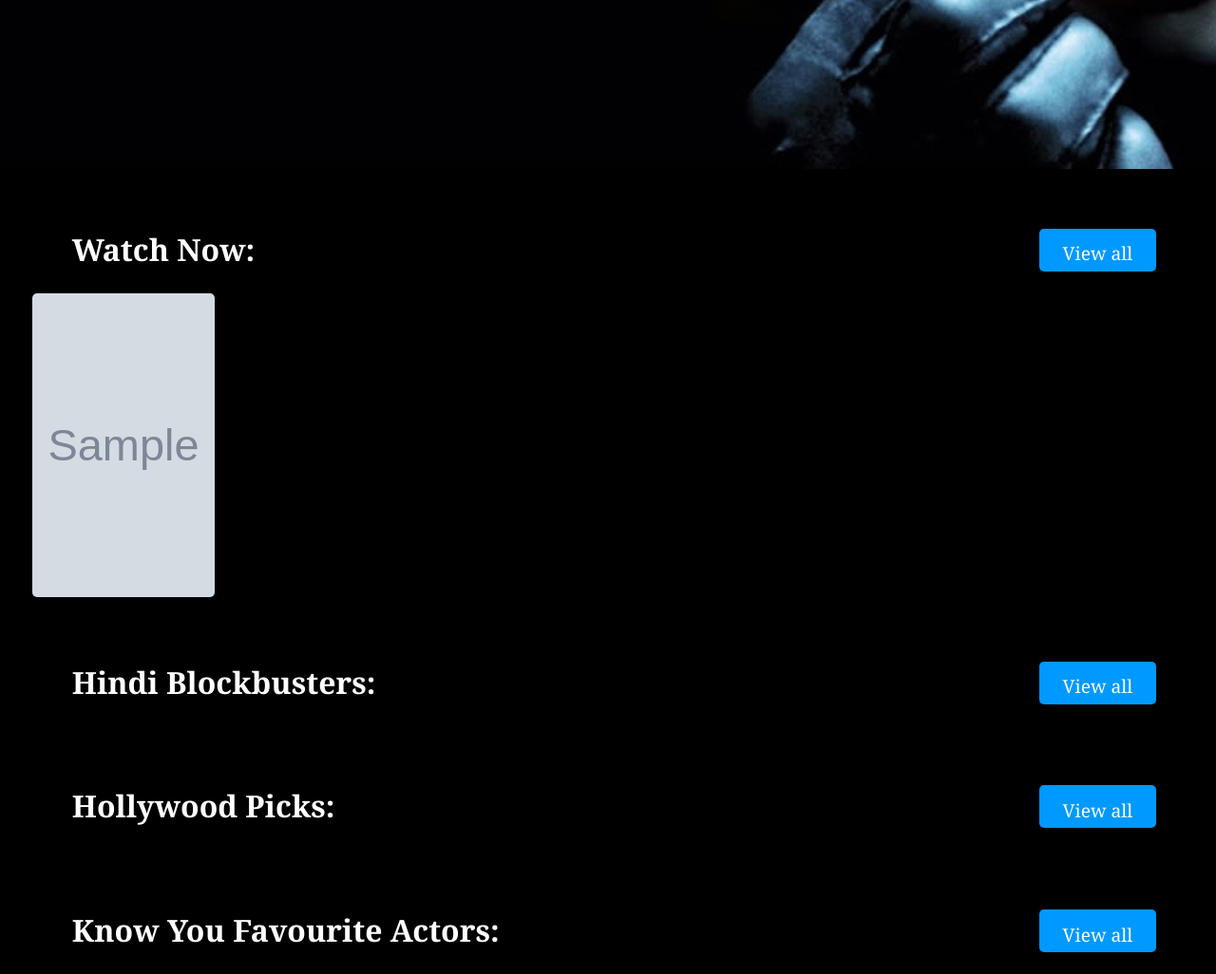
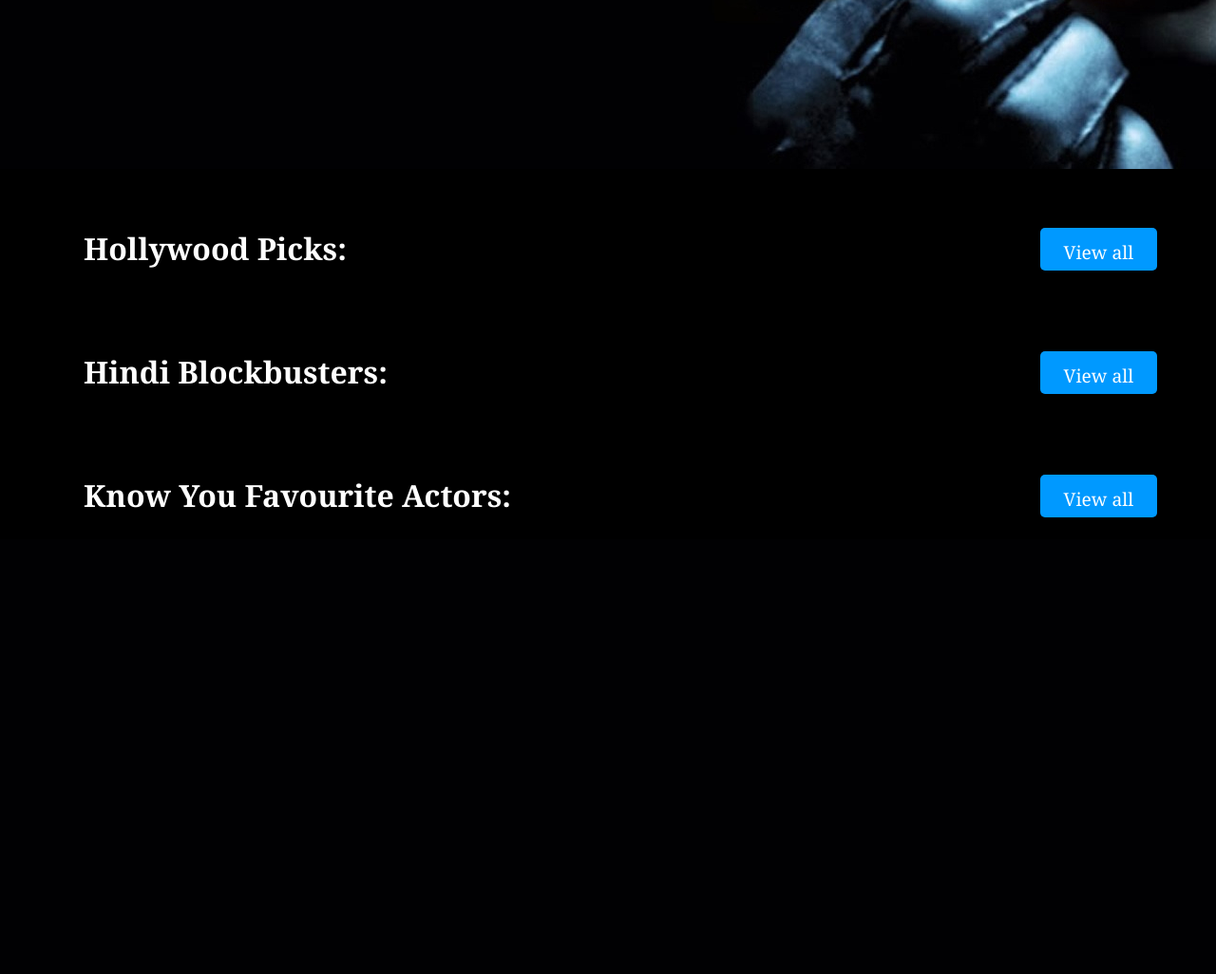
Before and after one commit to shuchitachawla2909/Movie-Review-System, a Django app: template itw2/blog/templates/blog/home.html in a window 1280 px wide. Shown: the part 622-1648 px from the top of the page at 95% size. After the commit the page ends 1167 px from the top, so only its background shows below. Run offline with Django 3.2, Linux system fonts and the light colour scheme; the template is opened without the code that fills it: most values are stand-ins (such as "Sample title", 1, 10 or a date in 2020); grey boxes marked "Sample" are stand-in pictures.

Commit message:
list on homepg

```diff
--- a/itw2/blog/templates/blog/home.html
+++ b/itw2/blog/templates/blog/home.html
@@ -11,16 +11,16 @@
             display: inline;
         }
         .fav{
-            padding-left: 2%;
+            padding-left: 3%;
         }
         .favimg{
-            width: 15vw;
+            width: 14vw;
             height: 40vh;
-            margin-left: 0.7%;
+            margin-left: 1%;
             border-radius: 5px;
         }
         .favimg:hover{
-            transform: scale(1.08);
+            transform: scale(1.05);
         }
         .favheading{
             color: white;
@@ -56,7 +56,7 @@
         </div>
     </div>
 
-    <div class="fav" style="background-color: black;">
+    <!-- <div class="fav" style="background-color: black;">
         <div class="headbtn">
             <h1 class="favheading">Watch Now:</h1>
             <a href="" class="allbtn">View all</a>
@@ -65,6 +65,20 @@
             <a href="{% url 'movie-detail' movie.id %}">
                 <img class="favimg" src="{{ movie.image.url }}" alt="">
             </a>
+        {% endfor %}
+    </div> -->
+
+    <div class="fav" style="background-color: black;">
+        <div class="headbtn">
+            <h1 class="favheading">Hollywood Picks:</h1>
+            <a href="" class="allbtn">View all</a>
+        </div>
+        {% for movie in movies %}
+            {% if movie.language == "English" %}
+                <a href="{% url 'movie-detail' movie.id %}">
+                    <img class="favimg" src="{{ movie.image.url }}" alt="">
+                </a>
+            {% endif %}
         {% endfor %}
     </div>
 
@@ -83,20 +97,6 @@
     </div>
 
 
-    <div class="fav" style="background-color: black;">
-        <div class="headbtn">
-            <h1 class="favheading">Hollywood Picks:</h1>
-            <a href="" class="allbtn">View all</a>
-        </div>
-        {% for movie in movies %}
-            {% if movie.language == "English" %}
-                <a href="{% url 'movie-detail' movie.id %}">
-                    <img class="favimg" src="{{ movie.image.url }}" alt="">
-                </a>
-            {% endif %}
-        {% endfor %}
-    </div>
-
 
     <div class="fav" style="background-color: black;">
         <div class="headbtn">
```
Also changed, not shown: itw2/blog/views.py (+1 -7 lines), itw2/db.sqlite3, itw2/media/movies/bajrangiposter.jpeg (added), itw2/media/movies/lagaanposter.jpeg (added), itw2/media/movies/pkposter.jpg (added), itw2/media/movies/sholayposter.jpg (added).
